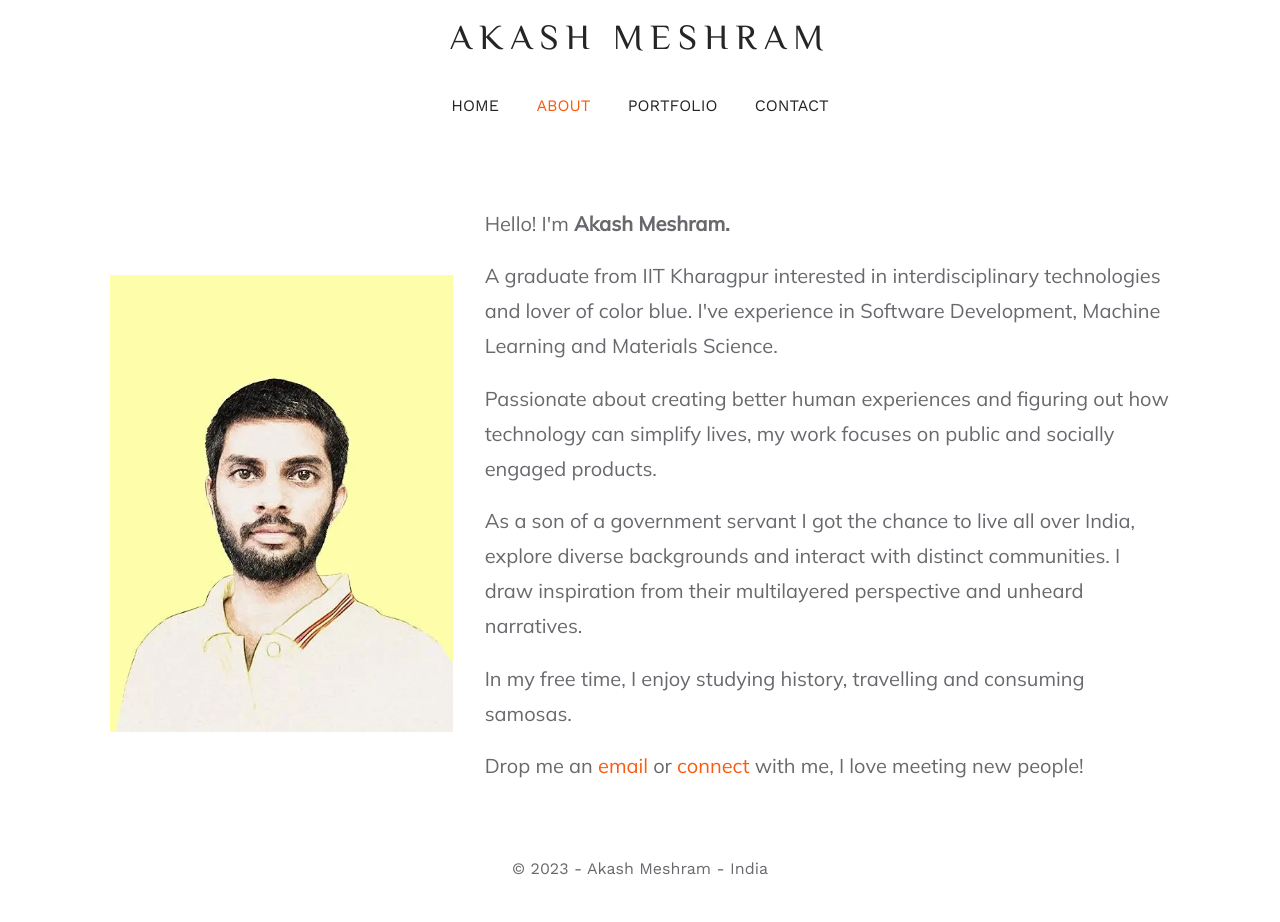
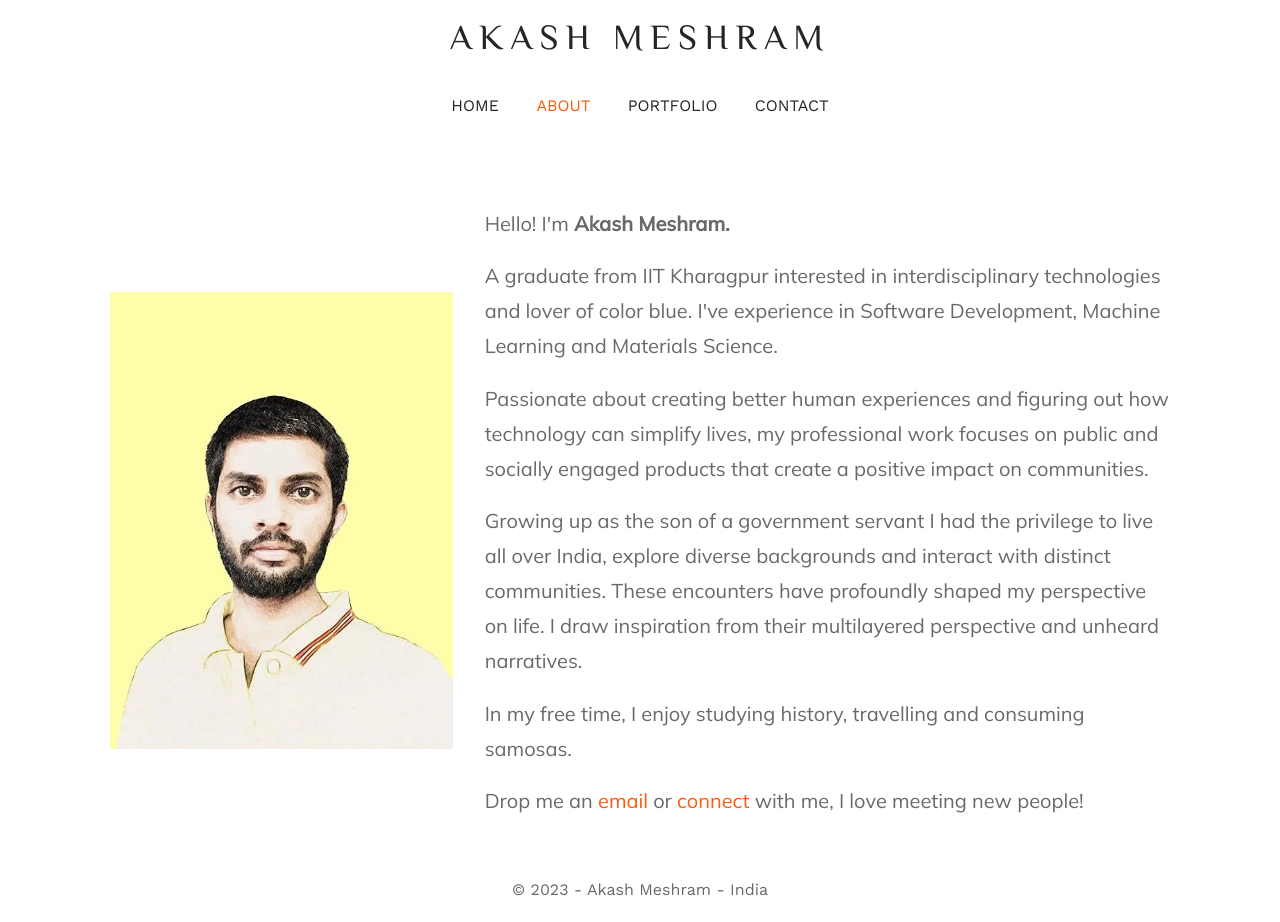
Before and after one commit to akashmeshram/Personal-Website, a Jekyll site: the page built from pages/about.html, in a window 1280 px wide. Built offline with Jekyll 4.4.1, drawn with Linux system fonts in a browser that asks for light colours; before the commit the page ends 900 px from its top, so only the background shows below that.

Commit message:
📝 Update about me

```diff
--- a/pages/about.html
+++ b/pages/about.html
@@ -15,11 +15,11 @@ permalink: /about
     </p>
     <p>
       Passionate about creating better human experiences and figuring out how technology can simplify lives,
-      my work focuses on public and socially engaged products.
+      my professional work focuses on public and socially engaged products that create a positive impact on communities.
     </p>
     <p>
-      As a son of a government servant I got the chance to live all over India, explore diverse backgrounds and interact with distinct communities.
-      I draw inspiration from their multilayered perspective and unheard narratives.
+      Growing up as the son of a government servant I had the privilege to live all over India, explore diverse backgrounds and interact with distinct communities.
+      These encounters have profoundly shaped my perspective on life. I draw inspiration from their multilayered perspective and unheard narratives.
     </p>
     <p>
       In my free time, I enjoy studying history, travelling and consuming samosas.
```
